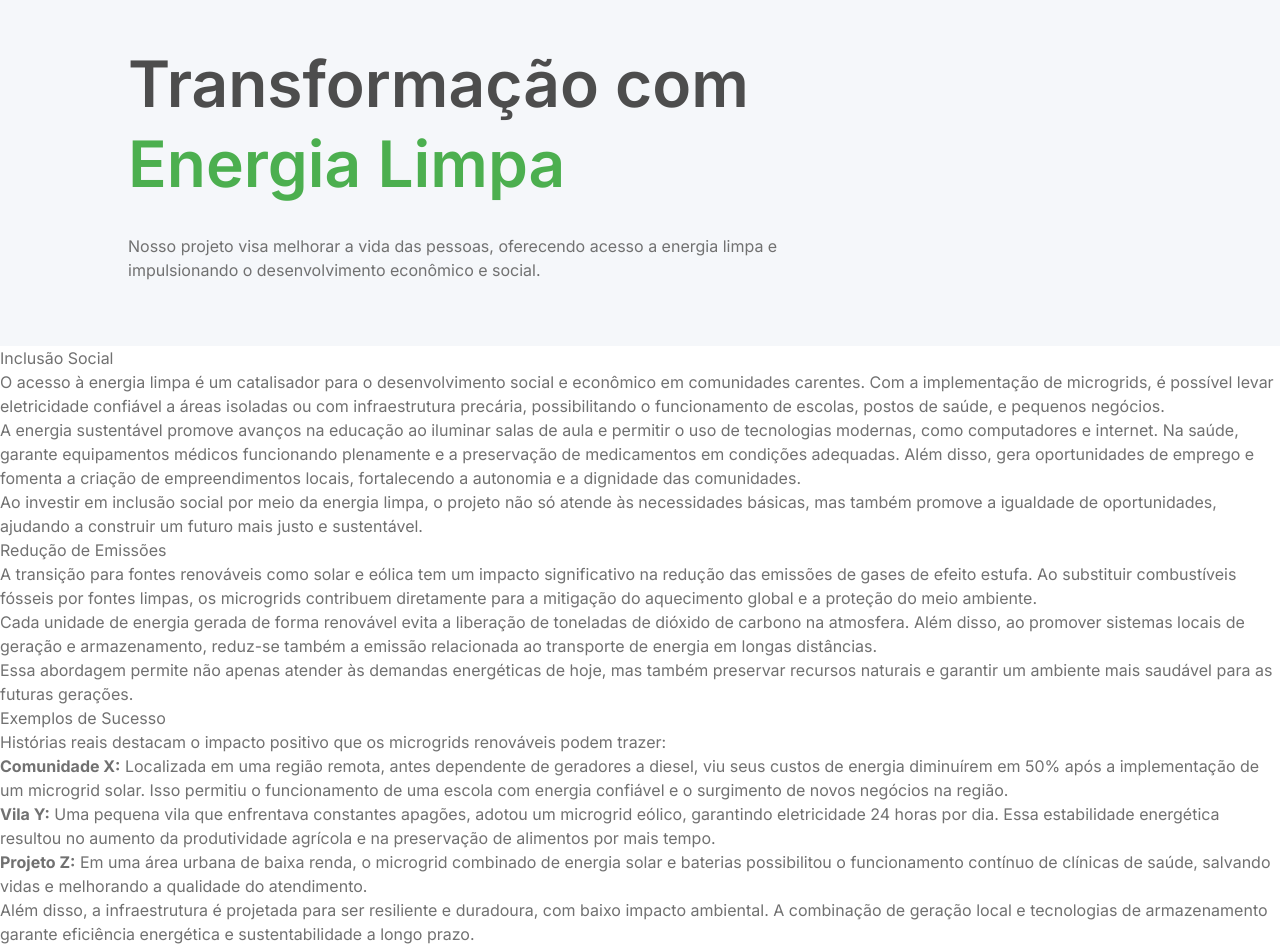
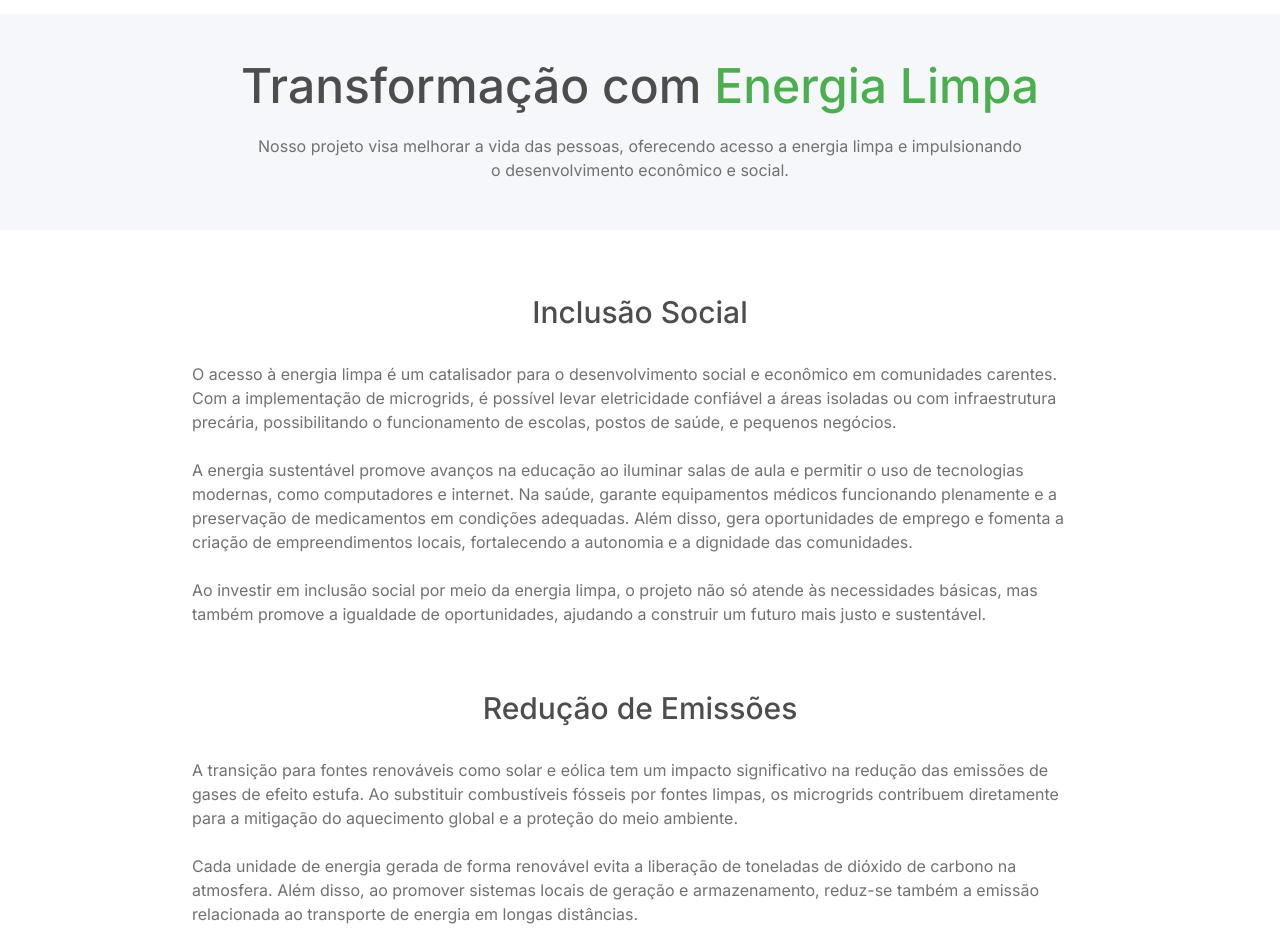
Before and after one commit to Yasmim-Antonielly/EcoVida, a Next.js app: page /impacto in a window 1280 px wide. Shown: the part 42-991 px from the top of the page. Built offline with nearby package versions, Linux system fonts and the light colour scheme.

Commit message:
Update Impacto Section

```diff
--- a/src/app/impacto/page.tsx
+++ b/src/app/impacto/page.tsx
@@ -1,26 +1,48 @@
-import Header from "@/components/Header";
-import ContactForm from "@/components/ContactForm";
+import Navbar from '@/components/Navbar';
+import ContactForm from '@/components/ContactForm';
+// Nota: No Next.js com App Router, não é necessário importar globals.css em cada página
+// pois ele já é importado no arquivo layout.tsx e se aplica globalmente
 
 export default function Impacto() {
   return (
     <main>
-      <Header
-        title="Transformação com"
-        highlightedText="Energia Limpa"
-        description="Nosso projeto visa melhorar a vida das pessoas, oferecendo acesso a energia limpa e impulsionando o desenvolvimento econômico e social."
-      />
+      {/* Navbar */}
+      <div className="w-full bg-white">
+        <div className="max-w-[1440px] mx-auto px-4 md:px-8">
+          <Navbar />
+        </div>
+      </div>
 
-      <div className="sections">
-        <section>
-          <h2>Inclusão Social</h2>
-          <p>
+      {/* Hero Section com fundo cinza */}
+      <div className="w-full bg-background-silver">
+        <div className="max-w-[1440px] mx-auto px-4 md:px-8">
+          <div className="py-8 md:py-12">
+            <h1 className="text-4xl md:text-5xl font-medium text-text-headers text-center">
+              Transformação com <span className="text-brand-primary">Energia Limpa</span>
+            </h1>
+            <p className="mt-6 text-text-body max-w-3xl mx-auto text-center">
+              Nosso projeto visa melhorar a vida das pessoas, oferecendo acesso a energia limpa e impulsionando o desenvolvimento econômico e social.
+            </p>
+          </div>
+        </div>
+      </div>
+
+      {/* Seções de conteúdo */}
+      <div className="max-w-[1440px] mx-auto px-4 md:px-8 py-16">
+        {/* Inclusão Social */}
+        <section className="mb-16">
+          <h2 className="text-2xl md:text-3xl font-medium text-text-headers text-center mb-8">
+            Inclusão Social
+          </h2>
+          <div className="max-w-4xl mx-auto">
+            <p className="mb-6 text-text-body">
               O acesso à energia limpa é um catalisador para o desenvolvimento
               social e econômico em comunidades carentes. Com a implementação de
               microgrids, é possível levar eletricidade confiável a áreas isoladas
               ou com infraestrutura precária, possibilitando o funcionamento de
               escolas, postos de saúde, e pequenos negócios.
             </p>
-          <p>
+            <p className="mb-6 text-text-body">
               A energia sustentável promove avanços na educação ao iluminar salas
               de aula e permitir o uso de tecnologias modernas, como computadores
               e internet. Na saúde, garante equipamentos médicos funcionando
@@ -29,83 +51,97 @@ export default function Impacto() {
               empreendimentos locais, fortalecendo a autonomia e a dignidade das
               comunidades.
             </p>
-          <p>
+            <p className="text-text-body">
               Ao investir em inclusão social por meio da energia limpa, o projeto
               não só atende às necessidades básicas, mas também promove a
               igualdade de oportunidades, ajudando a construir um futuro mais
               justo e sustentável.
             </p>
+          </div>
         </section>
 
-        <section>
-          <h2>Redução de Emissões</h2>
-          <p>
+        {/* Redução de Emissões */}
+        <section className="mb-16">
+          <h2 className="text-2xl md:text-3xl font-medium text-text-headers text-center mb-8">
+            Redução de Emissões
+          </h2>
+          <div className="max-w-4xl mx-auto">
+            <p className="mb-6 text-text-body">
               A transição para fontes renováveis como solar e eólica tem um
               impacto significativo na redução das emissões de gases de efeito
               estufa. Ao substituir combustíveis fósseis por fontes limpas, os
               microgrids contribuem diretamente para a mitigação do aquecimento
               global e a proteção do meio ambiente.
             </p>
-
-          <p>
+            <p className="mb-6 text-text-body">
               Cada unidade de energia gerada de forma renovável evita a liberação
               de toneladas de dióxido de carbono na atmosfera. Além disso, ao
               promover sistemas locais de geração e armazenamento, reduz-se também
               a emissão relacionada ao transporte de energia em longas distâncias.
             </p>
-
-          <p>
+            <p className="text-text-body">
               Essa abordagem permite não apenas atender às demandas energéticas de
               hoje, mas também preservar recursos naturais e garantir um ambiente
               mais saudável para as futuras gerações.
             </p>
+          </div>
         </section>
 
-        <section>
-          <h2>Exemplos de Sucesso</h2>
-          <p>
+        {/* Exemplos de Sucesso */}
+        <section className="mb-16">
+          <h2 className="text-2xl md:text-3xl font-medium text-text-headers text-center mb-8">
+            Exemplos de Sucesso
+          </h2>
+          <div className="max-w-4xl mx-auto">
+            <p className="mb-6 text-text-body">
               Histórias reais destacam o impacto positivo que os microgrids
               renováveis podem trazer:
             </p>
-          <ol>
+            <ol className="list-decimal pl-6 mb-6 space-y-4 text-text-body">
               <li>
-              <strong>Comunidade X:</strong> Localizada em uma região remota,
+                <strong className="font-medium text-text-headers">Comunidade X:</strong> Localizada em uma região remota,
                 antes dependente de geradores a diesel, viu seus custos de energia
                 diminuírem em 50% após a implementação de um microgrid solar. Isso
                 permitiu o funcionamento de uma escola com energia confiável e o
                 surgimento de novos negócios na região.
               </li>
               <li>
-              <strong>Vila Y:</strong> Uma pequena vila que enfrentava
+                <strong className="font-medium text-text-headers">Vila Y:</strong> Uma pequena vila que enfrentava
                 constantes apagões, adotou um microgrid eólico, garantindo
                 eletricidade 24 horas por dia. Essa estabilidade energética
                 resultou no aumento da produtividade agrícola e na preservação de
                 alimentos por mais tempo.
               </li>
               <li>
-              <strong>Projeto Z:</strong> Em uma área urbana de baixa renda, o
+                <strong className="font-medium text-text-headers">Projeto Z:</strong> Em uma área urbana de baixa renda, o
                 microgrid combinado de energia solar e baterias possibilitou o
                 funcionamento contínuo de clínicas de saúde, salvando vidas e
                 melhorando a qualidade do atendimento.
               </li>
             </ol>
-          <p>
-            Além disso, a infraestrutura é projetada para ser resiliente e
-            duradoura, com baixo impacto ambiental. A combinação de geração
-            local e tecnologias de armazenamento garante eficiência energética e
-            sustentabilidade a longo prazo.
+            <p className="mb-6 text-text-body">
+              Esses exemplos ilustram como os microgrids renováveis podem transformar
+              realidades, promovendo um ciclo de desenvolvimento sustentável e
+              gerando impactos duradouros nas comunidades atendidas.
             </p>
-          <p>
+            <p className="text-text-body">
               O modelo também incentiva práticas de consumo consciente, promovendo
               o uso responsável de recursos naturais e contribuindo para a
               preservação ambiental. Assim, os microgrids não apenas fornecem
               energia, mas também pavimentam o caminho para um modelo energético
               mais equilibrado e harmonioso com o meio ambiente.
             </p>
+          </div>
         </section>
       </div>
 
+      {/* Contact Form */}
+      <div className="max-w-[1440px] mx-auto px-4 md:px-8 pb-16">
+        <h2 className="text-2xl md:text-3xl font-medium text-text-headers text-center mb-8">
+          Fale conosco para saber mais ou colaborar.
+        </h2>
         <ContactForm />
+      </div>
     </main>
   );
 }
```
Lines whose indentation alone changed are shown as unchanged.
